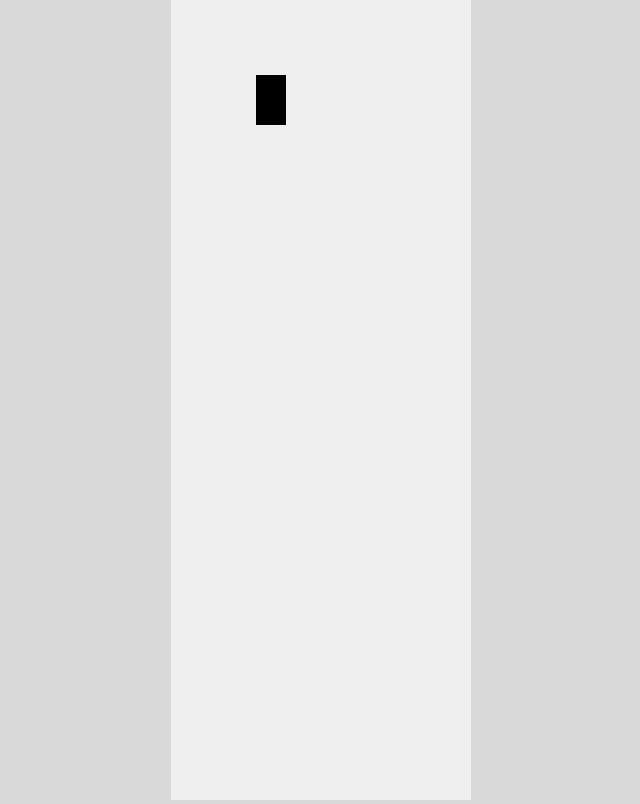
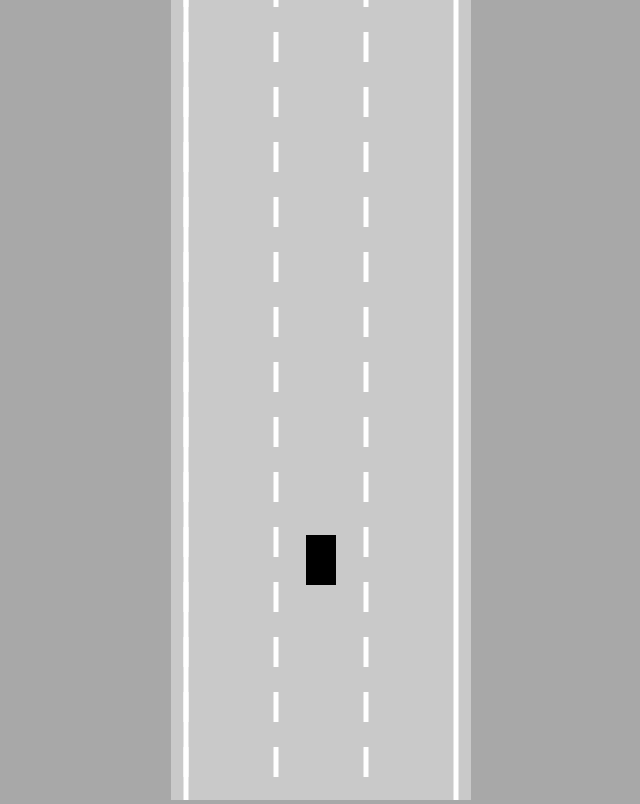
Before and after one commit to toxuh/a_car, a website built with webpack: page index.html in a window 1280 px wide. Shown: the whole page, without its empty margins (319-959 px from the left). Built offline with Linux system fonts and the light colour scheme.

Commit message:
draw road + center view on car

```diff
--- /dev/null
+++ b/src/Road.ts
@@ -0,0 +1,67 @@
+import { lerp } from "./utils";
+
+export class Road {
+  x: number;
+  w: number;
+
+  l: number;
+  r: number;
+  t: number;
+  b: number;
+
+  laneCount: number;
+
+  borders: {x: number, y: number}[][];
+
+  constructor(x: number, w: number, lc: number = 3) {
+    const inf = 100000000;
+
+    this.x = x;
+    this.w = w;
+    this.laneCount = lc;
+
+    this.l = x - w / 2;
+    this.r = x + w / 2;
+    this.t = -inf;
+    this.b = inf;
+
+    const topLeft = {x: this.l, y: this.t};
+    const topRight = {x: this.r, y: this.t};
+    const bottomLeft = {x: this.l, y: this.b};
+    const bottomRight = {x: this.r, y: this.b};
+
+    this.borders = [[topLeft, bottomLeft], [topRight, bottomRight]]
+  }
+
+  getLaneCenter(i: number) {
+    const w = this.w / this.laneCount;
+
+    return this.l + w / 2 + Math.min(i, this.laneCount - 1) * w;
+  }
+
+  draw(ctx: CanvasRenderingContext2D | null) {
+    if (ctx) {
+      ctx.lineWidth = 5;
+      ctx.strokeStyle = "white";
+
+      for (let i = 0; i <= this.laneCount - 1; i++) {
+        const x = lerp(this.l, this.r, i / this.laneCount);
+
+        ctx.setLineDash([30, 25]);
+        ctx.beginPath();
+        ctx.moveTo(x, this.t);
+        ctx.lineTo(x, this.b);
+        ctx.stroke();
+      }
+
+      ctx.setLineDash([]);
+
+      this.borders.forEach((b) => {
+        ctx.beginPath();
+        ctx.moveTo(b[0].x, b[0].y);
+        ctx.lineTo(b[1].x, b[1].y);
+        ctx.stroke();
+      })
+    }
+  }
+}
--- a/src/index.ts
+++ b/src/index.ts
@@ -1,4 +1,5 @@
 import { Car } from "./Car";
+import { Road } from "./Road";
 
 const canvas = document.getElementById("canvas") as HTMLCanvasElement;
 
@@ -6,15 +7,24 @@ canvas.width = 300;
 
 const ctx = canvas.getContext("2d");
 
-const car = new Car(100, 100, 30, 50);
+const road = new Road(canvas.width /2, canvas.width * 0.9);
+const car = new Car(road.getLaneCenter(1), 100, 30, 50);
 
 const animate = () => {
-  car.update();
+  if (ctx) {
+    car.update();
 
-  canvas.height = window.innerHeight;
+    canvas.height = window.innerHeight;
 
-  car.draw(ctx);
-  requestAnimationFrame(animate);
+    ctx.save();
+    ctx.translate(0, -car.y + canvas.height * 0.7); // Positioning car by vertical (0 to 1).
+
+    road.draw(ctx);
+    car.draw(ctx);
+
+    ctx.restore();
+    requestAnimationFrame(animate);
+  }
 }
 
 animate()
--- /dev/null
+++ b/src/utils.ts
@@ -0,0 +1,3 @@
+export const lerp = (a: number, b: number, t: number): number => {
+  return a + (b - a) * t;
+}
--- a/styles.css
+++ b/styles.css
@@ -5,11 +5,11 @@
 }
 
 body {
-    background-color: #d9d9d9;
+    background-color: #a8a8a8;
     overflow: hidden;
     text-align: center;
 }
 
 #canvas {
-    background-color: #efefef;
+    background-color: #c9c9c9;
 }
```
Also changed, not shown: dist/car.js.
